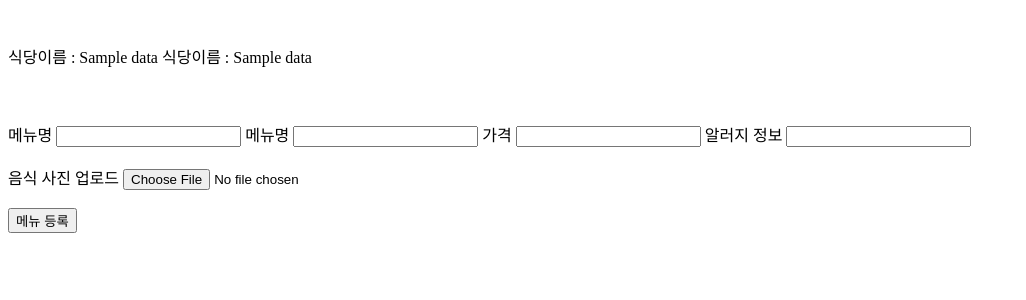
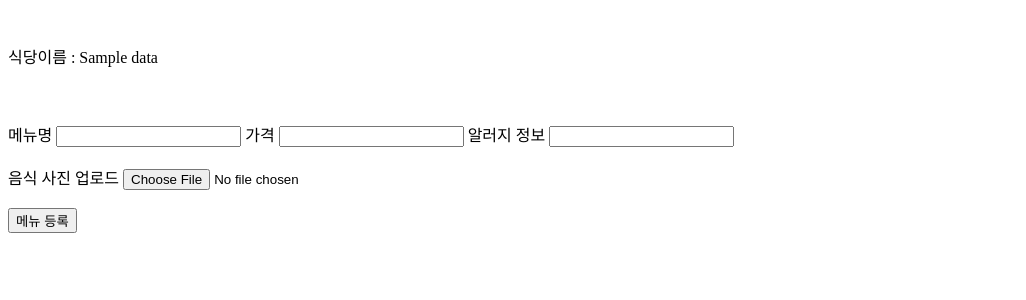
Before and after one commit to Haewonny/osp-homework, a Flask app: template templates/register_menu.html in a window 1280 px wide. Shown: the top 300 px of the page, without its empty margins (0-1026 px from the left). Run offline with Flask 2, Linux system fonts and the light colour scheme; the template is opened without the code that fills it: most values are stand-ins (such as "Sample title", 1, 10 or a date in 2020).

Commit message:
change register_menu

```diff
--- a/templates/register_menu.html
+++ b/templates/register_menu.html
@@ -7,22 +7,18 @@
         <script src="{{ url_for('static', filename='JS/main.js') }}" defer></script>
     </head>
     <body>
-    <form action="/result" method="post" enctype="multipart/form-data">
+        <form action="/submit_menu_post" method="post" enctype="multipart/form-data">
             <div><br><br>
-            <label class="Text1" for="rname">식당이름 : {{data.rname}}</label>
-            <input type="hidden" id="rname" required/>
-            <label class="Text1" for="name">식당이름 : {{data.restaurant_name}}</label>
+                <label for="name">식당이름 : {{data.restaurant_name}}</label>
                 <br><br>
             </div>
             <div><br><br>
-            <label class="Text1" for="menu">메뉴명</label>
-            <input class = "Write1" type="text" name="menu" id="menu" required/>
-            <label class="Text1" for="name">메뉴명</label>
-            <input class = "Write1" type="text" name="name" id="name" required/>
-            <label class="Text1" for="price">가격</label>
-            <input class = "Write2" type="text" name="price" id="price" required/>
-            <label class="Text1" for="allergy">알러지 정보</label>
-            <input class = "Write3" type="text" name="allergy" id="allergy" required/>
+                <label for="name">메뉴명</label>
+                <input type="text" name="menu" id="name" required>
+                <label for="price">가격</label>
+                <input type="text" name="price" id="price" required>
+                <label for="allergy">알러지 정보</label>
+                <input type="text" name="allergy" id="allergy" required>
                 <br><br>
             </div>
             <div>
--- a/templates/result.html
+++ b/templates/result.html
@@ -15,7 +15,7 @@
         가격대 : {{data.price1}} ~ {{data.price2}}<br>
         영업시간 : {{data.time}} <br>
         사이트 : {{data.site}} <br>
-        <img src="{{image_path}}" alt="My Image">
+        <img src="{{img_path}}" alt="My Image">
 
         <form method="post" action="/register_menu">
             <input type="hidden" name="restaurant_name" value="{{data.name}}">
```
Lines whose indentation alone changed are shown as unchanged.
